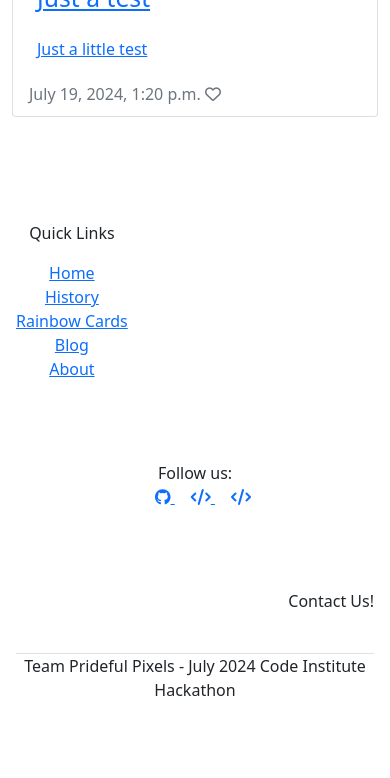
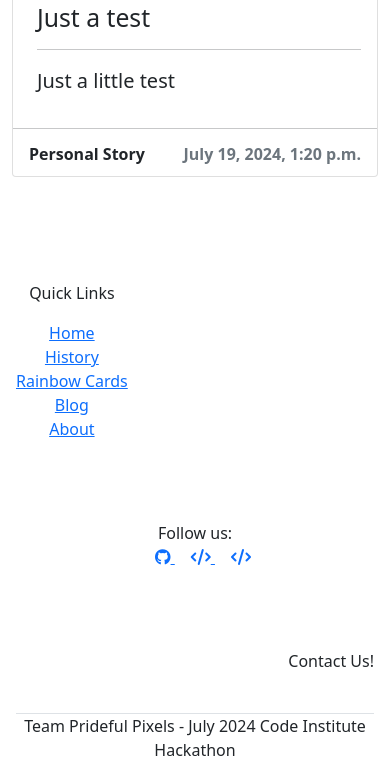
Before and after one commit to josipcodes/hack-team-2, a Django app: page /blog/ in a window 390 px wide. Shown: the part 436-1214 px from the top of the page. Before the commit the page ends 1132 px from the top, so only its background shows below. Run offline with Django 3.2, Linux system fonts and the light colour scheme; data comes from the database, SQL or seed files in the repository; some libraries are stand-ins or nearby versions; some web fonts are replaced.

Commit message:
Reshufle blog posts, update model

```diff
--- a/blog/models.py
+++ b/blog/models.py
@@ -13,10 +13,10 @@ class BlogCategory(models.Model):
 
 class Blog(models.Model):
     author = models.ForeignKey(User, on_delete=models.CASCADE, related_name='blogs')
-    title = models.CharField(max_length=200, unique=True, validators=[MinLengthValidator(4)])
+    title = models.CharField(max_length=50, unique=True, validators=[MinLengthValidator(4)])
     slug = models.SlugField(max_length=200, unique=True)
-    excerpt = models.TextField(blank=True)
-    content = models.TextField()
+    excerpt = models.TextField(blank=True, max_length=75)
+    content = models.TextField(blank=False, null=False)
     blog_category = models.ForeignKey(BlogCategory, on_delete=models.CASCADE, related_name='blogs', null=True, blank=False)
     image = CloudinaryField('image', null=True, blank=True)
     created_on = models.DateTimeField(auto_now_add=True)
--- a/blog/templates/blog/blog.html
+++ b/blog/templates/blog/blog.html
@@ -4,48 +4,59 @@
 
 {% block content %}
 
+<!-- Blog page heading -->
 <div class="container-fluid mt-5">
     <div class="row">
-        <div class="col-12 d-flex justify-content-center">
-            <h1 class="headings"><span>B</span>log</h1>
+        <div class="col-12 d-flex justify-content-center mb-3">
+            <h1 class="headings">Blog</h1>
         </div>
     </div>
 </div>
 
+<!-- Admin add post section -->
 <div class="container-fluid">
-    <div class="row">
-        <div class="col-12">
+    <div class="d-flex justify-content-end">
         {% if user.is_authenticated and user.is_staff %}
-            <a href="{% url 'add_blog' %}" class="btn btn-signup col me-2 mb-3" type="button">
+        <button href="{% url 'add_blog' %}" class="btn btn-primary me-2 mb-3" type="button">
             <i class="fas fa-plus-circle"></i> Add Blogpost
-            </a>
+        </button>
         {% endif %}
     </div>
 </div>
-</div>
 
+<!-- Blog posts section -->
 <div class="container-fluid blog">
     <div class="row">
-        <div class="col-md-12 col-lg-6">
         {% for post in object_list %}
+        <div class="col-12 col-md-6 col-lg-4">
             <div class="card p-0 mb-5">
+                <a href="{% url 'blog_post' post.slug %}" class="text-decoration-none text-dark">
                     <div class="image-container">
+                        <!-- Placeholder or user-chosen image -->
                         {% if post.image %}
                         <img class="card-img-top" src="{{ post.image.url }}">
                         {% else %}
                         <img src="https://imgur.com/jVraxDv.png" class="card-img-top" alt="Placeholder Image">
                         {% endif %}
                     </div>
-                <a href="{% url 'blog_post' post.slug %}" class="post-link a-link">
-                    <div class="link pb-3 ps-4">
-                        <h2 class="card-title mb-4">{{ post.title }}</h2>
-                        <p class="card-text">{{ post.excerpt }}</p>
+                    <!-- Title and excerpt section -->
+                    <div class="pb-3 ps-4 pe-3 mt-1">
+                        <h2 class="card-title mb-3 mt-1">{{ post.title }}</h2>
+                        <hr>
+                        <p class="card-text lead">{{ post.excerpt }}</p>
+                    </div>
+                    <hr>
+                    <!-- Category and published date/time section -->
+                    <div class="col-12 d-flex justify-content-between">
+                        <span class="h6 pb-1 ps-3 fw-bolder">{{ post.blog_category }}
+                        </span>
+                        <span class="text-muted h6 pb-1 ps-3 me-3 fw-bolder">{{ post.created_on }}
+                            <!-- Leaving an option of displaying likes if the need arises in the future -->
+                            <!-- <i class="far fa-heart"></i> -->
+                            <!-- {{ post.number_of_likes }} -->
+                        </span>
                     </div>
                 </a>
-                <div class="col-12 d-flex justify-content-between">
-                    <p class="blog-date text-muted h6 pb-1 ps-3 mt-2">{{ post.created_on }} <i class="far fa-heart"></i>
-                        {{ post.number_of_likes }}
-                    </p>
             </div>
         </div>
             {% endfor %}
```
Also changed, not shown: blog/migrations/0003_alter_blog_excerpt_alter_blog_title.py (added). Lines whose indentation alone changed are shown as unchanged.
